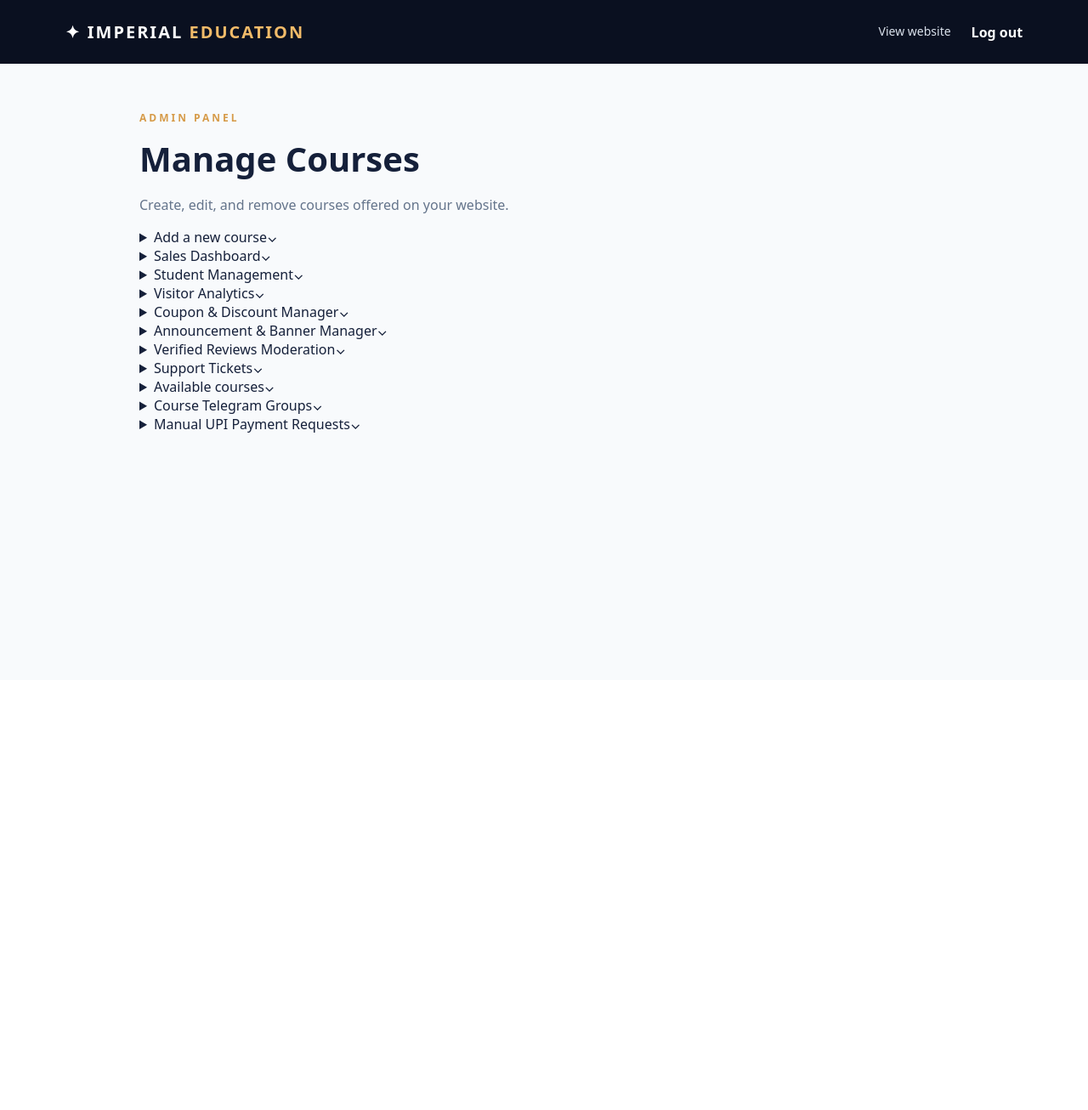
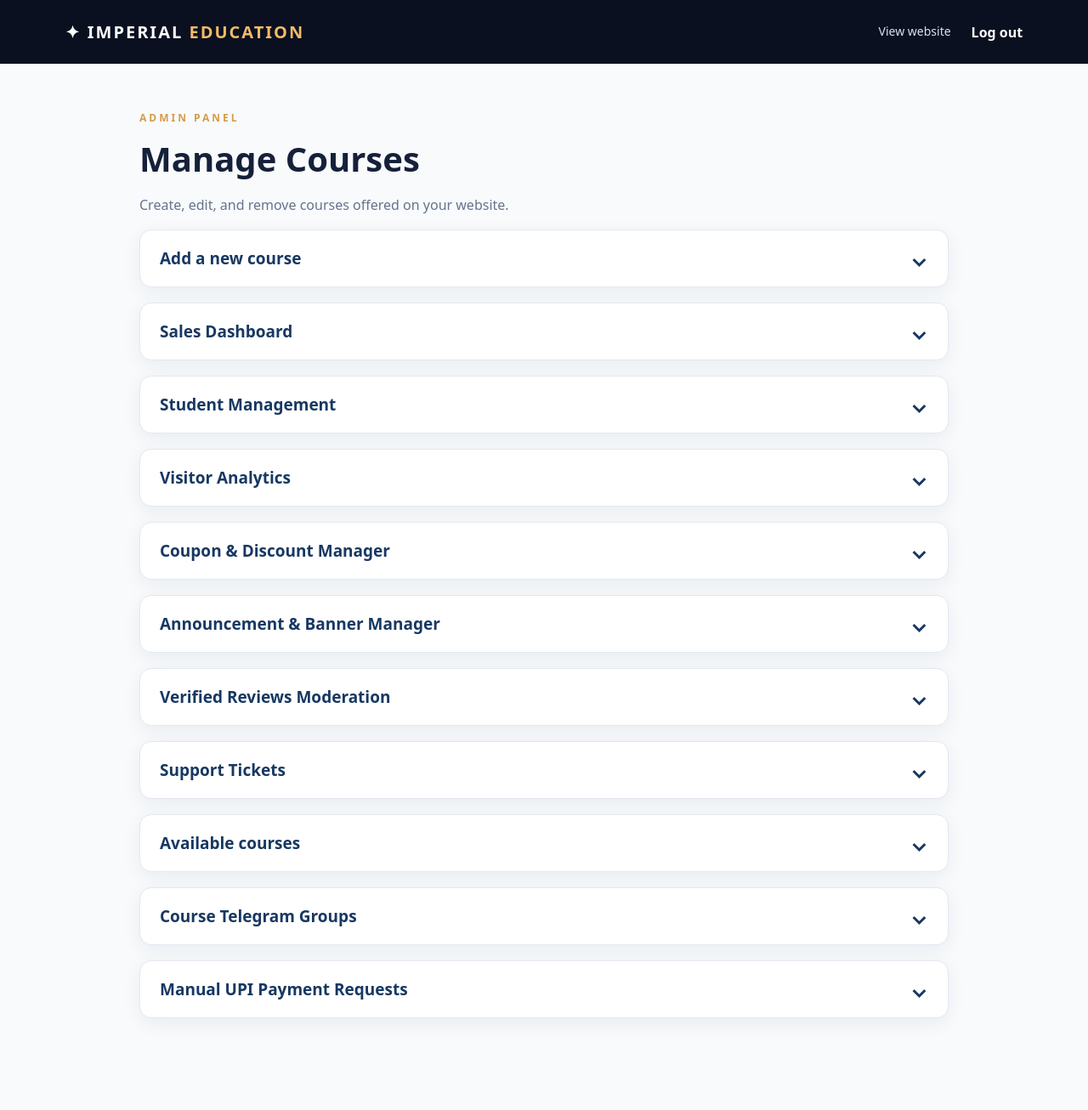
Before and after one commit to sayannandi293-design/Imperial-Education, a Spring Boot app: page /admin.html in a window 1280 px wide. Shown: the whole page at 85% size. Before the commit the page ends 509 px from the top, so only its background shows below. Run offline with Spring Boot 4, Linux system fonts and the light colour scheme; the visitor is signed in with stand-in values (Sample User, id 1); data that the repository does not hold is empty; some of the project's set-up classes (security, data sources, template engines, error pages and the like) are left out, and stand-ins take their place.

Commit message:
Permit admin topic script and style collapsible topic panels

```diff
--- a/src/main/resources/static/style.css
+++ b/src/main/resources/static/style.css
@@ -57,3 +57,15 @@
 @media(max-width:620px){.support-chat-layout{grid-template-columns:1fr}.support-chat-list{max-height:145px;border-right:0;border-bottom:1px solid #e2e8f0}.support-chat-person{padding:10px 12px}.support-chat-messages{max-height:380px}.support-chat-thread{min-height:380px}}
 
 .support-chat-header .support-chat-delete{align-self:flex-end;margin-top:4px;padding:8px 12px;font-size:12px}.support-chat-header .support-chat-delete:disabled{opacity:.5;cursor:not-allowed}
+
+/* Admin topic accordions: details are hidden until the admin clicks a title. */
+.admin-container>.admin-topic{display:block;width:100%;margin:18px auto;border:1px solid #e2e8f0;border-radius:14px;background:#fff;box-shadow:0 6px 22px #142a4010;overflow:hidden}
+.admin-topic-title{display:flex;align-items:center;justify-content:space-between;gap:12px;cursor:pointer;padding:20px 23px;font-size:19px;font-weight:750;color:#173862;list-style:none;user-select:none}
+.admin-topic-title::-webkit-details-marker{display:none}
+.admin-topic-title:hover{background:#f1f5f9}
+.admin-topic-title:focus-visible{outline:3px solid #f1b959;outline-offset:-3px}
+.admin-topic-arrow{font-size:26px;line-height:1;transition:transform .18s}
+.admin-topic[open] .admin-topic-arrow{transform:rotate(180deg)}
+.admin-topic>.admin-panel{width:100%;max-width:unset!important;margin:0!important;box-shadow:none!important;border:0!important;border-top:1px solid #e2e8f0!important;border-radius:0!important}
+.admin-topic-inner-title{font-size:17px;margin-top:0}
+@media(max-width:600px){.admin-topic-title{padding:16px;font-size:16px}}
```
